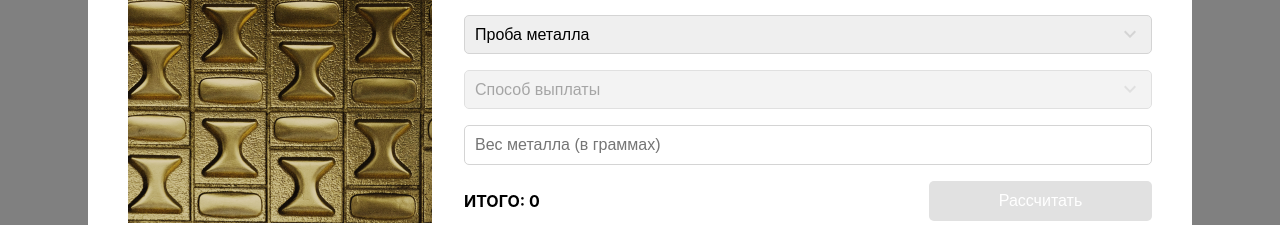
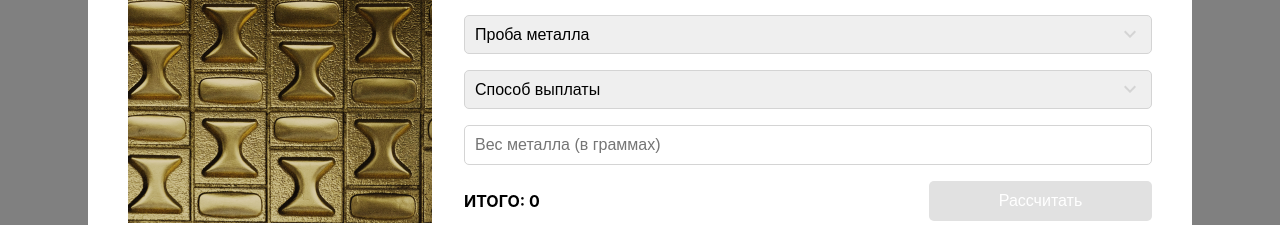
Before and after one commit to Troan89/metal-calculator, a React (Create React App) app: page / in a window 1280 px wide. Shown: the part 322-547 px from the top of the page. Built offline with nearby package versions, Linux system fonts and the light colour scheme.

Commit message:
fix select css

```diff
--- a/src/calculator/Calculator.tsx
+++ b/src/calculator/Calculator.tsx
@@ -80,7 +80,7 @@ export const Calculator = () => {
                                 metals
                                     .find((metal) => metal.code === selectedMetal)
                                     ?.finenessList.map((fineness) => (
-                                    <option key={fineness.id} value={fineness.value}>
+                                    <option style={{padding:"10px"}} key={fineness.id} value={fineness.value}>
                                         {fineness.value}
                                     </option>
                                 ))}
@@ -88,7 +88,6 @@ export const Calculator = () => {
                         <select
                             value={selectedPaymentType}
                             onChange={(e) => setSelectedPaymentType(e.target.value)}
-                            disabled={!selectedMetal || !selectedFineness}
                         >
                             <option value="">Способ выплаты</option>
                             {payment.map((type) => (
```
